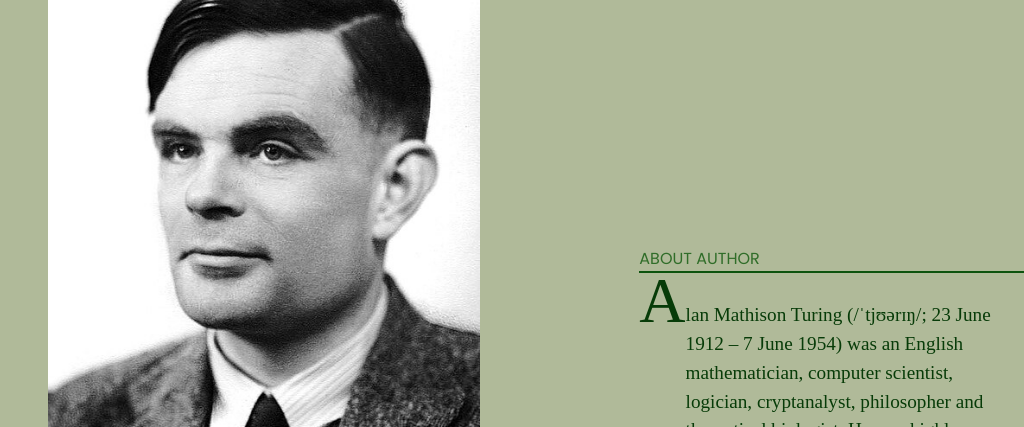
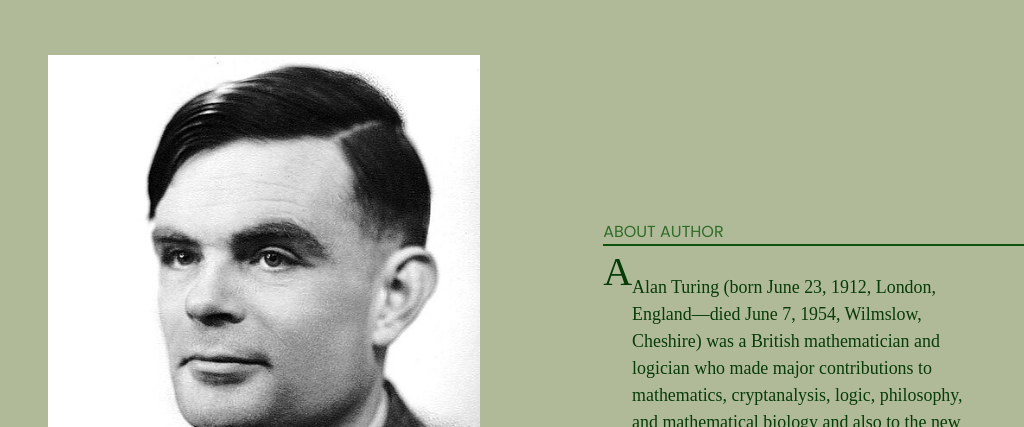
Before and after one commit to zahra-ershad/Front-End-Practice, a plain HTML site: page CSS/Grid-css/index.html in a window 1024 px wide. Shown: the part 100-527 px from the top of the page. Drawn offline with Linux system fonts and the light colour scheme.

Commit message:
added media responsive (777<X<1200)px

```diff
--- a/CSS/Grid-css/assets/style.css
+++ b/CSS/Grid-css/assets/style.css
@@ -98,3 +98,32 @@ html{
     font-size: 1.7rem;
     padding-top: 1.2rem;
 }
+
+@media (max-width: 1200px) and (min-width: 777px) {
+    .main {
+        padding-bottom: 1rem;;
+    }
+
+    .navbar{
+        grid-column:1/13;
+        grid-row: 1/2;
+    }
+    .img-box{
+        grid-row: 2/6;
+        grid-column:1/7;
+    }
+
+    .text-box-1{
+        grid-column:8/13;
+        grid-row:4/6;
+        font-size: 1rem;
+    }
+
+    .text-box-1 .description .Big-letter{
+        font-size: 2.5rem;
+        margin-top: 1rem;
+    }
+    .text-box-1 .description p{
+        font-size: 1.12rem;
+    }
+}
--- a/CSS/Grid-css/index.html
+++ b/CSS/Grid-css/index.html
@@ -26,11 +26,11 @@
             <div class="description">
                 <span class="Big-letter">A</span>
                 <p>
-                    lan Mathison Turing (/ˈtjʊərɪŋ/; 23 June 1912 – 7 June 1954) was an English mathematician, computer scientist,
-                    logician, cryptanalyst, philosopher and theoretical biologist.
-                    He was highly influential in the development of theoretical computer science,
-                    providing a formalisation of the concepts of algorithm and computation with the Turing machine, which can be considered a model of a general-purpose computer.
-                    Turing is widely considered to be the father of theoretical computer science.
+                    Alan Turing (born June 23, 1912, London, England—died June 7, 1954, Wilmslow, Cheshire)
+                     was a British mathematician and logician who made major contributions to mathematics,
+                      cryptanalysis, logic, philosophy, and mathematical biology and also to the new areas
+                      later named computer science, cognitive science, artificial,...
+
                 </p>
             </div>
         </div>
```
